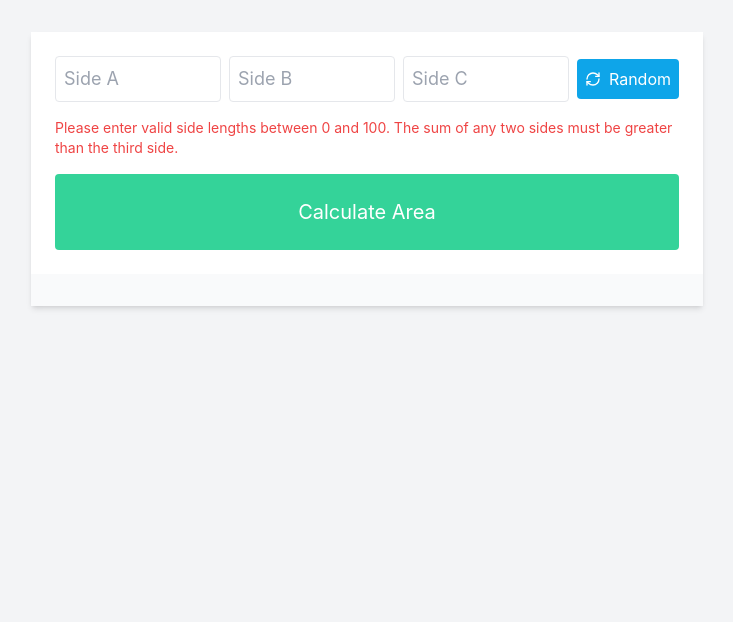
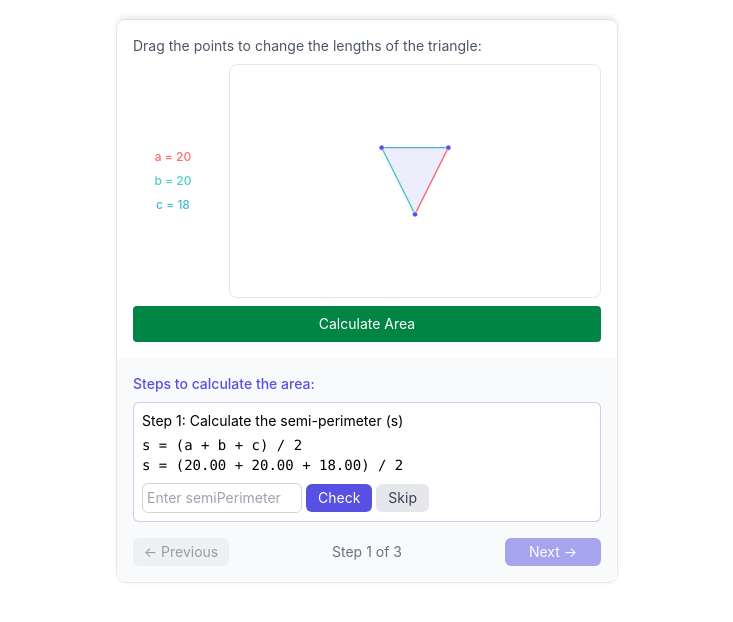
Before and after one commit to Content-Interactives/herons_formula, a React (Vite) app: page / in a window 1280 px wide. Both pictures are taken after a click on the button "Calculate Area". Shown: the top 622 px of the page, without its empty margins (273-1006 px from the left). Built offline with nearby package versions, Linux system fonts and the light colour scheme.

Commit message:
interactive overhaul

```diff
--- a/src/components/HeronsFormula.jsx
+++ b/src/components/HeronsFormula.jsx
@@ -1,10 +1,12 @@
-import React, { useState } from 'react';
+import React, { useState, useCallback, useRef } from 'react';
 import { Check, X, RefreshCw } from 'lucide-react';
 
-const HeronsFormulaInteractive = () => {
-  const [sideA, setSideA] = useState('');
-  const [sideB, setSideB] = useState('');
-  const [sideC, setSideC] = useState('');
+const HeronsFormula = () => {
+  const [points, setPoints] = useState([
+    { x: 200, y: 100 },
+    { x: 300, y: 100 },
+    { x: 250, y: 200 }
+  ]);
   const [area, setArea] = useState(null);
   const [error, setError] = useState('');
   const [isCalculating, setIsCalculating] = useState(false);
@@ -13,14 +15,33 @@ const HeronsFormulaInteractive = () => {
   const [userInputs, setUserInputs] = useState({ semiPerimeter: '', area: '' });
   const [inputStatus, setInputStatus] = useState({ semiPerimeter: null, area: null });
   const [stepCompleted, setStepCompleted] = useState({ semiPerimeter: false, area: false });
+  const [dragIndex, setDragIndex] = useState(null);
+  const [dragOffset, setDragOffset] = useState({ x: 0, y: 0 });
+  const svgRef = useRef(null);
+
+  const calculateSideLengths = () => {
+    const [p1, p2, p3] = points;
+    const a = Math.sqrt(Math.pow(p2.x - p3.x, 2) + Math.pow(p2.y - p3.y, 2));
+    const b = Math.sqrt(Math.pow(p1.x - p3.x, 2) + Math.pow(p1.y - p3.y, 2));
+    const c = Math.sqrt(Math.pow(p1.x - p2.x, 2) + Math.pow(p1.y - p2.y, 2));
+
+    // Find the maximum possible length in the SVG viewport
+    const maxPossibleLength = Math.sqrt(500 * 500 + 300 * 300);
+    const scaleFactor = 99 / maxPossibleLength;
+
+    // Scale the lengths to range from 1 to 100
+    const scaledA = Math.max(1, Math.round(a * scaleFactor + 1));
+    const scaledB = Math.max(1, Math.round(b * scaleFactor + 1));
+    const scaledC = Math.max(1, Math.round(c * scaleFactor + 1));
+
+    return { a: scaledA, b: scaledB, c: scaledC };
+  };
 
   const validateInput = () => {
-    const a = parseFloat(sideA);
-    const b = parseFloat(sideB);
-    const c = parseFloat(sideC);
+    const { a, b, c } = calculateSideLengths();
 
-    if (isNaN(a) || isNaN(b) || isNaN(c) || a <= 0 || b <= 0 || c <= 0 || a > 100 || b > 100 || c > 100 || (a + b <= c) || (b + c <= a) || (a + c <= b)) {
-      setError("Please enter valid side lengths between 0 and 100. The sum of any two sides must be greater than the third side.");
+    if (a <= 0 || b <= 0 || c <= 0 || (a + b <= c) || (b + c <= a) || (a + c <= b)) {
+      setError("Invalid triangle: The sum of any two sides must be greater than the third side.");
       return false;
     }
 
@@ -36,10 +57,7 @@ const HeronsFormulaInteractive = () => {
     }
 
     setIsCalculating(true);
-
-    const a = parseFloat(sideA);
-    const b = parseFloat(sideB);
-    const c = parseFloat(sideC);
+    const { a, b, c } = calculateSideLengths();
     const s = (a + b + c) / 2;
     const areaValue = Math.sqrt(s * (s - a) * (s - b) * (s - c));
 
@@ -47,15 +65,20 @@ const HeronsFormulaInteractive = () => {
       {
         main: `Step 1: Calculate the semi-perimeter (s)`,
         formula: `s = (a + b + c) / 2
-s = (${a} + ${b} + ${c}) / 2`,
+s = (${a.toFixed(2)} + ${b.toFixed(2)} + ${c.toFixed(2)}) / 2`,
         answer: s.toFixed(2)
       },
       {
         main: `Step 2: Apply Heron's Formula to calculate the area`,
         formula: `A = √(s(s-a)(s-b)(s-c))
-A = √(${s.toFixed(2)}(${s.toFixed(2)}-${a})(${s.toFixed(2)}-${b})(${s.toFixed(2)}-${c}))`,
+A = √(${s.toFixed(2)}(${s.toFixed(2)}-${a.toFixed(2)})(${s.toFixed(2)}-${b.toFixed(2)})(${s.toFixed(2)}-${c.toFixed(2)}))`,
         answer: areaValue.toFixed(2)
       },
+      {
+        main: `Step 3: Final Result`,
+        formula: ``,
+        answer: areaValue.toFixed(2)
+      }
     ];
 
     setArea(areaValue.toFixed(2));
@@ -67,9 +90,166 @@ A = √(${s.toFixed(2)}(${s.toFixed(2)}-${a})(${s.toFixed(2)}-${b})(${s.toFixed(
     setIsCalculating(false);
   };
 
-  const handleInputChange = (e, setter) => {
-    setter(e.target.value);
-    setError('');
+  const handleMouseDown = useCallback((index, e) => {
+    const svg = svgRef.current;
+    const CTM = svg.getScreenCTM();
+    const point = points[index];
+
+    // Calculate the offset between the mouse position and the point's position
+    const offsetX = (e.clientX - CTM.e) / CTM.a - point.x;
+    const offsetY = (e.clientY - CTM.f) / CTM.d - point.y;
+
+    setDragOffset({ x: offsetX, y: offsetY });
+    setDragIndex(index);
+  }, [points]);
+
+  const handleMouseMove = useCallback((e) => {
+    if (dragIndex !== null) {
+      const svg = svgRef.current;
+      const CTM = svg.getScreenCTM();
+
+      // Calculate the new point position accounting for the offset
+      const x = (e.clientX - CTM.e) / CTM.a - dragOffset.x;
+      const y = (e.clientY - CTM.f) / CTM.d - dragOffset.y;
+
+      // Constrain points to stay within the padded area (10px from edges)
+      const constrainedX = Math.max(10, Math.min(490, x));
+      const constrainedY = Math.max(10, Math.min(290, y));
+
+      // Create a temporary new points array with the proposed position
+      const newPoints = [...points];
+      newPoints[dragIndex] = { x: constrainedX, y: constrainedY };
+
+      // Calculate the side lengths with the new position
+      const [p1, p2, p3] = newPoints;
+      const a = Math.sqrt(Math.pow(p2.x - p3.x, 2) + Math.pow(p2.y - p3.y, 2));
+      const b = Math.sqrt(Math.pow(p1.x - p3.x, 2) + Math.pow(p1.y - p3.y, 2));
+      const c = Math.sqrt(Math.pow(p1.x - p2.x, 2) + Math.pow(p1.y - p2.y, 2));
+
+      // Find the maximum possible length in the SVG viewport
+      const maxPossibleLength = Math.sqrt(500 * 1000 + 200 * 200);
+      const scaleFactor = 99 / maxPossibleLength;
+
+      // Check if any scaled length would be less than 1
+      const scaledA = Math.max(1, Math.round(a * scaleFactor + 1));
+      const scaledB = Math.max(1, Math.round(b * scaleFactor + 1));
+      const scaledC = Math.max(1, Math.round(c * scaleFactor + 1));
+
+      // Only update if all lengths would be at least 1
+      if (scaledA >= 1 && scaledB >= 1 && scaledC >= 1) {
+        setPoints(newPoints);
+      }
+    }
+  }, [dragIndex, dragOffset, points]);
+
+  const handleMouseUp = useCallback(() => {
+    setDragIndex(null);
+    setDragOffset({ x: 0, y: 0 });
+  }, []);
+
+  const getSideLengths = () => {
+    const [p1, p2, p3] = points;
+    const a = Math.sqrt(Math.pow(p2.x - p3.x, 2) + Math.pow(p2.y - p3.y, 2));
+    const b = Math.sqrt(Math.pow(p1.x - p3.x, 2) + Math.pow(p1.y - p3.y, 2));
+    const c = Math.sqrt(Math.pow(p1.x - p2.x, 2) + Math.pow(p1.y - p2.y, 2));
+
+    // Find the maximum possible length in the SVG viewport
+    const maxPossibleLength = Math.sqrt(500 * 500 + 300 * 300);
+    const scaleFactor = 99 / maxPossibleLength;
+
+    // Scale the lengths to range from 1 to 100
+    const scaledA = Math.max(1, Math.round(a * scaleFactor + 1));
+    const scaledB = Math.max(1, Math.round(b * scaleFactor + 1));
+    const scaledC = Math.max(1, Math.round(c * scaleFactor + 1));
+
+    return { a: scaledA, b: scaledB, c: scaledC };
+  };
+
+  const renderTriangle = () => {
+    const { a, b, c } = getSideLengths();
+    const [p1, p2, p3] = points;
+
+    return (
+      <div className="flex gap-4">
+        {/* Side length legend */}
+        <div className="flex flex-col justify-center gap-2 w-[80px]">
+          <div className="flex items-center justify-center">
+            <span className="text-xs font-medium text-[#FF6B6B] text-center">a = {a}</span>
+          </div>
+          <div className="flex items-center justify-center">
+            <span className="text-xs font-medium text-[#4ECDC4] text-center">b = {b}</span>
+          </div>
+          <div className="flex items-center justify-center">
+            <span className="text-xs font-medium text-[#45B7D1] text-center">c = {c}</span>
+          </div>
+        </div>
+
+        {/* Triangle visualization */}
+        <div className="border border-gray-200 rounded-lg p-4 flex-1 min-w-[300px] min-h-[200px]">
+          <svg
+            ref={svgRef}
+            viewBox="0 0 500 300"
+            width="100%"
+            height="200"
+            className="w-full h-[200px]"
+            style={{ touchAction: 'none' }}
+            onMouseMove={handleMouseMove}
+            onMouseUp={handleMouseUp}
+            onMouseLeave={handleMouseUp}
+          >
+            {/* Side a (p2-p3) */}
+            <line
+              x1={p2.x}
+              y1={p2.y}
+              x2={p3.x}
+              y2={p3.y}
+              stroke="#FF6B6B"
+              strokeWidth="2"
+            />
+
+            {/* Side b (p1-p3) */}
+            <line
+              x1={p1.x}
+              y1={p1.y}
+              x2={p3.x}
+              y2={p3.y}
+              stroke="#4ECDC4"
+              strokeWidth="2"
+            />
+
+            {/* Side c (p1-p2) */}
+            <line
+              x1={p1.x}
+              y1={p1.y}
+              x2={p2.x}
+              y2={p2.y}
+              stroke="#45B7D1"
+              strokeWidth="2"
+            />
+
+            <polygon
+              points={points.map(p => `${p.x},${p.y}`).join(' ')}
+              fill="#5750E3"
+              fillOpacity="0.1"
+              stroke="none"
+            />
+            {points.map((point, index) => (
+              <circle
+                key={index}
+                cx={point.x}
+                cy={point.y}
+                r="4"
+                fill="#5750E3"
+                stroke="white"
+                strokeWidth="1"
+                style={{ cursor: 'move' }}
+                onMouseDown={(e) => handleMouseDown(index, e)}
+              />
+            ))}
+          </svg>
+        </div>
+      </div>
+    );
   };
 
   const handleStepInputChange = (e, field) => {
@@ -79,9 +259,7 @@ A = √(${s.toFixed(2)}(${s.toFixed(2)}-${a})(${s.toFixed(2)}-${b})(${s.toFixed(
 
   const checkStep = (field) => {
     let isCorrect = false;
-    const a = parseFloat(sideA);
-    const b = parseFloat(sideB);
-    const c = parseFloat(sideC);
+    const { a, b, c } = calculateSideLengths();
     const s = (a + b + c) / 2;
     const actualArea = Math.sqrt(s * (s - a) * (s - b) * (s - c));
 
@@ -104,9 +282,7 @@ A = √(${s.toFixed(2)}(${s.toFixed(2)}-${a})(${s.toFixed(2)}-${b})(${s.toFixed(
   };
 
   const skipStep = (field) => {
-    const a = parseFloat(sideA);
-    const b = parseFloat(sideB);
-    const c = parseFloat(sideC);
+    const { a, b, c } = calculateSideLengths();
     const s = (a + b + c) / 2;
     const actualArea = Math.sqrt(s * (s - a) * (s - b) * (s - c));
 
@@ -139,118 +315,150 @@ A = √(${s.toFixed(2)}(${s.toFixed(2)}-${a})(${s.toFixed(2)}-${b})(${s.toFixed(
     };
   };
 
-  const generateRandomSides = () => {
-    let a, b, c;
-    do {
-      a = Math.floor(Math.random() * 100) + 1;
-      b = Math.floor(Math.random() * 100) + 1;
-      const min = Math.abs(a - b) + 1;
-      const max = Math.min(a + b - 1, 100);
-      c = Math.floor(Math.random() * (max - min + 1)) + min;
-    } while (a + b <= c || b + c <= a || a + c <= b);
-
-    setSideA(a.toString());
-    setSideB(b.toString());
-    setSideC(c.toString());
-    setError('');
-  };
-
   return (
-    <div className="bg-gray-100 p-8 min-h-screen">
-      <div className="w-full max-w-2xl mx-auto shadow-md bg-white">
-        <div className="space-y-6 p-6">
-          <div className="space-y-4">
-            <div className="flex items-center space-x-2">
-              <div className="flex-grow flex space-x-2">
-                <input
-                  type="number"
-                  value={sideA}
-                  onChange={(e) => handleInputChange(e, setSideA)}
-                  placeholder="Side A"
-                  className="w-1/3 text-lg border border-gray-200 p-2 rounded focus:outline-none focus:border-blue-400"
-                />
-                <input
-                  type="number"
-                  value={sideB}
-                  onChange={(e) => handleInputChange(e, setSideB)}
-                  placeholder="Side B"
-                  className="w-1/3 text-lg border border-gray-200 p-2 rounded focus:outline-none focus:border-blue-400"
-                />
-                <input
-                  type="number"
-                  value={sideC}
-                  onChange={(e) => handleInputChange(e, setSideC)}
-                  placeholder="Side C"
-                  className="w-1/3 text-lg border border-gray-200 p-2 rounded focus:outline-none focus:border-blue-400"
-                />
-              </div>
-              <button
-                onClick={generateRandomSides}
-                className="flex items-center bg-sky-500 hover:bg-sky-600 text-white p-2 rounded h-10 whitespace-nowrap"
-              >
-                <RefreshCw className="mr-2 h-4 w-4" />
-                Random
-              </button>
+    <div className={`w-[500px] h-auto mx-auto mt-5 shadow-[0_-4px_6px_-1px_rgba(0,0,0,0.1),0_2px_4px_-2px_rgba(0,0,0,0.1),0_0_0_1px_rgba(0,0,0,0.05)] bg-white rounded-lg overflow-hidden`}>
+      <div className="p-4">
+        <div className="space-y-2">
+          <p className="text-sm text-gray-600">Drag the points to change the lengths of the triangle:</p>
+          <div className="relative">
+            {renderTriangle()}
             </div>
             {error && (
-              <p className="text-sm text-red-500">{error}</p>
+            <p className="text-xs text-red-500">{error}</p>
             )}
             <button
               onClick={calculateArea}
-              className="w-full bg-emerald-400 hover:bg-emerald-500 text-white text-xl py-6 rounded"
+            className="w-full bg-[#008545] hover:bg-[#00703d] text-white text-sm py-2 rounded"
               disabled={isCalculating}
             >
               {isCalculating ? 'Calculating...' : 'Calculate Area'}
             </button>
           </div>
         </div>
-        <div className="flex-col items-start bg-gray-50 p-4">
+
           {steps.length > 0 && (
-            <div className="w-full space-y-2">
-              <p className="font-semibold text-purple-600">Calculation Steps:</p>
-              {steps.slice(0, currentStepIndex + 1).map((step, index) => (
-                <div key={index} className="bg-purple-50 p-2 rounded">
-                  <p>{step.main}</p>
-                  <pre className="text-sm whitespace-pre-wrap">{step.formula}</pre>
-                  {stepCompleted[Object.keys(stepCompleted)[index]] && (
-                    <p className="text-green-600">
-                      = {step.answer}
+        <div className="p-4 bg-gray-50">
+          <div className="space-y-2">
+            <h3 className="text-[#5750E3] text-sm font-medium mb-2">
+              Steps to calculate the area:
+            </h3>
+            <div className="space-y-4">
+              <div className="w-full p-2 mb-1 bg-white border border-[#5750E3]/30 rounded-md">
+                {currentStepIndex === 0 ? (
+                  <>
+                    <p className="text-sm">{steps[currentStepIndex].main}</p>
+                    <pre className="text-sm whitespace-pre-wrap mt-1">{steps[currentStepIndex].formula}</pre>
+                    {stepCompleted[Object.keys(stepCompleted)[currentStepIndex]] && (
+                      <p className="text-sm text-[#008545] font-medium mt-1">
+                        = {steps[currentStepIndex].answer}
                       </p>
                     )}
-                  {index === currentStepIndex && !stepCompleted[Object.keys(stepCompleted)[index]] && (
-                    <div className="flex items-center space-x-1 text-sm mt-2">
+                    {!stepCompleted[Object.keys(stepCompleted)[currentStepIndex]] && (
+                      <div className="flex items-center space-x-1 mt-2">
                         <input
                           type="number"
-                        value={userInputs[Object.keys(userInputs)[index]]}
-                        onChange={(e) => handleStepInputChange(e, Object.keys(userInputs)[index])}
-                        placeholder={`Enter ${Object.keys(userInputs)[index]}`}
-                        className={getInputClassName(Object.keys(userInputs)[index])}
-                        style={getInputStyle(Object.keys(userInputs)[index])}
+                          value={userInputs[Object.keys(userInputs)[currentStepIndex]]}
+                          onChange={(e) => handleStepInputChange(e, Object.keys(userInputs)[currentStepIndex])}
+                          placeholder={`Enter ${Object.keys(userInputs)[currentStepIndex]}`}
+                          className={`w-full text-sm p-1 border rounded-md focus:outline-none focus:ring-1 focus:ring-[#5750E3] ${
+                            inputStatus[Object.keys(userInputs)[currentStepIndex]] === 'correct'
+                              ? 'border-green-500'
+                              : inputStatus[Object.keys(userInputs)[currentStepIndex]] === 'incorrect'
+                              ? 'border-red-500'
+                              : 'border-gray-300'
+                          }`}
+                          style={getInputStyle(Object.keys(userInputs)[currentStepIndex])}
                         />
                         <button
-                        onClick={() => checkStep(Object.keys(userInputs)[index])}
-                        className="bg-blue-400 hover:bg-blue-500 text-white px-2 py-1 text-xs rounded"
+                          onClick={() => checkStep(Object.keys(userInputs)[currentStepIndex])}
+                          className="bg-[#5750E3] hover:bg-[#4a42c7] text-white text-sm px-3 py-1 rounded-md"
                         >
                           Check
                         </button>
                         <button
-                        onClick={() => skipStep(Object.keys(userInputs)[index])}
-                        className="bg-gray-400 hover:bg-gray-500 text-white px-2 py-1 text-xs rounded"
+                          onClick={() => skipStep(Object.keys(userInputs)[currentStepIndex])}
+                          className="bg-gray-200 hover:bg-gray-300 text-gray-700 text-sm px-3 py-1 rounded-md"
                         >
                           Skip
                         </button>
-                      {inputStatus[Object.keys(userInputs)[index]] === 'correct' && <Check className="text-green-500 w-4 h-4" />}
-                      {inputStatus[Object.keys(userInputs)[index]] === 'incorrect' && <X className="text-red-500 w-4 h-4" />}
                       </div>
                     )}
-                </div>
-              ))}
+                  </>
+                ) : currentStepIndex === 1 ? (
+                  <>
+                    <p className="text-sm">{steps[currentStepIndex].main}</p>
+                    <pre className="text-sm whitespace-pre-wrap mt-1">{steps[currentStepIndex].formula}</pre>
+                    {stepCompleted[Object.keys(stepCompleted)[currentStepIndex]] && (
+                      <p className="text-sm text-[#008545] font-medium mt-1">
+                        = {steps[currentStepIndex].answer}
+                      </p>
+                    )}
+                    {!stepCompleted[Object.keys(stepCompleted)[currentStepIndex]] && (
+                      <div className="flex items-center space-x-1 mt-2">
+                        <input
+                          type="number"
+                          value={userInputs[Object.keys(userInputs)[currentStepIndex]]}
+                          onChange={(e) => handleStepInputChange(e, Object.keys(userInputs)[currentStepIndex])}
+                          placeholder={`Enter ${Object.keys(userInputs)[currentStepIndex]}`}
+                          className={`w-full text-sm p-1 border rounded-md focus:outline-none focus:ring-1 focus:ring-[#5750E3] ${
+                            inputStatus[Object.keys(userInputs)[currentStepIndex]] === 'correct'
+                              ? 'border-green-500'
+                              : inputStatus[Object.keys(userInputs)[currentStepIndex]] === 'incorrect'
+                              ? 'border-red-500'
+                              : 'border-gray-300'
+                          }`}
+                          style={getInputStyle(Object.keys(userInputs)[currentStepIndex])}
+                        />
+                        <button
+                          onClick={() => checkStep(Object.keys(userInputs)[currentStepIndex])}
+                          className="bg-[#5750E3] hover:bg-[#4a42c7] text-white text-sm px-3 py-1 rounded-md"
+                        >
+                          Check
+                        </button>
+                        <button
+                          onClick={() => skipStep(Object.keys(userInputs)[currentStepIndex])}
+                          className="bg-gray-200 hover:bg-gray-300 text-gray-700 text-sm px-3 py-1 rounded-md"
+                        >
+                          Skip
+                        </button>
                       </div>
                     )}
+                  </>
+                ) : (
+                  <>
+                    <p className="text-sm">Step 3: Calculation Complete!</p>
+                    <div className="mt-2 flex justify-center items-center gap-1">
+                      <p className="text-[#008545] text-xl font-bold">{steps[1].answer} square units</p>
+                    </div>
+                  </>
+                )}
+              </div>
+
+              <div className="flex items-center justify-between mt-4">
+                <button
+                  onClick={() => setCurrentStepIndex(prev => Math.max(0, prev - 1))}
+                  disabled={currentStepIndex === 0}
+                  className="w-24 p-1 rounded-md bg-gray-200 text-gray-700 text-sm hover:bg-gray-300 disabled:opacity-50 disabled:cursor-not-allowed"
+                >
+                  ← Previous
+                </button>
+                <span className="text-sm text-gray-500">
+                  Step {currentStepIndex + 1} of {steps.length}
+                </span>
+                <button
+                  onClick={() => setCurrentStepIndex(prev => Math.min(steps.length - 1, prev + 1))}
+                  disabled={currentStepIndex === steps.length - 1 || (currentStepIndex < 2 && !stepCompleted[Object.keys(stepCompleted)[currentStepIndex]])}
+                  className="w-24 p-1 rounded-md bg-[#5750E3] text-white text-sm hover:bg-[#4a42c7] disabled:opacity-50 disabled:cursor-not-allowed"
+                >
+                  Next →
+                </button>
               </div>
             </div>
+          </div>
+        </div>
+      )}
     </div>
   );
 };
 
-export default HeronsFormulaInteractive;
+export default HeronsFormula;
```
Lines whose indentation alone changed are shown as unchanged.
